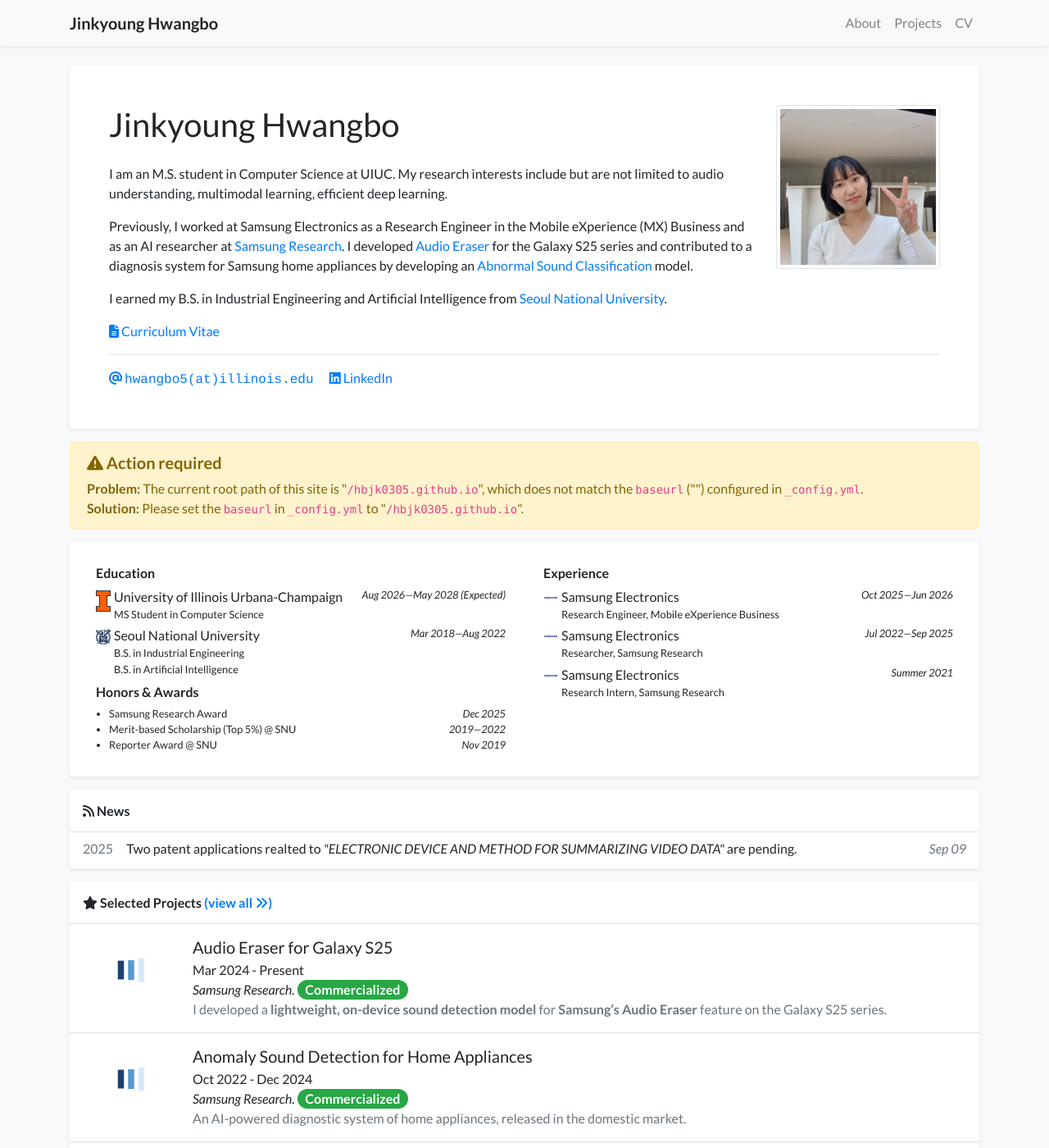
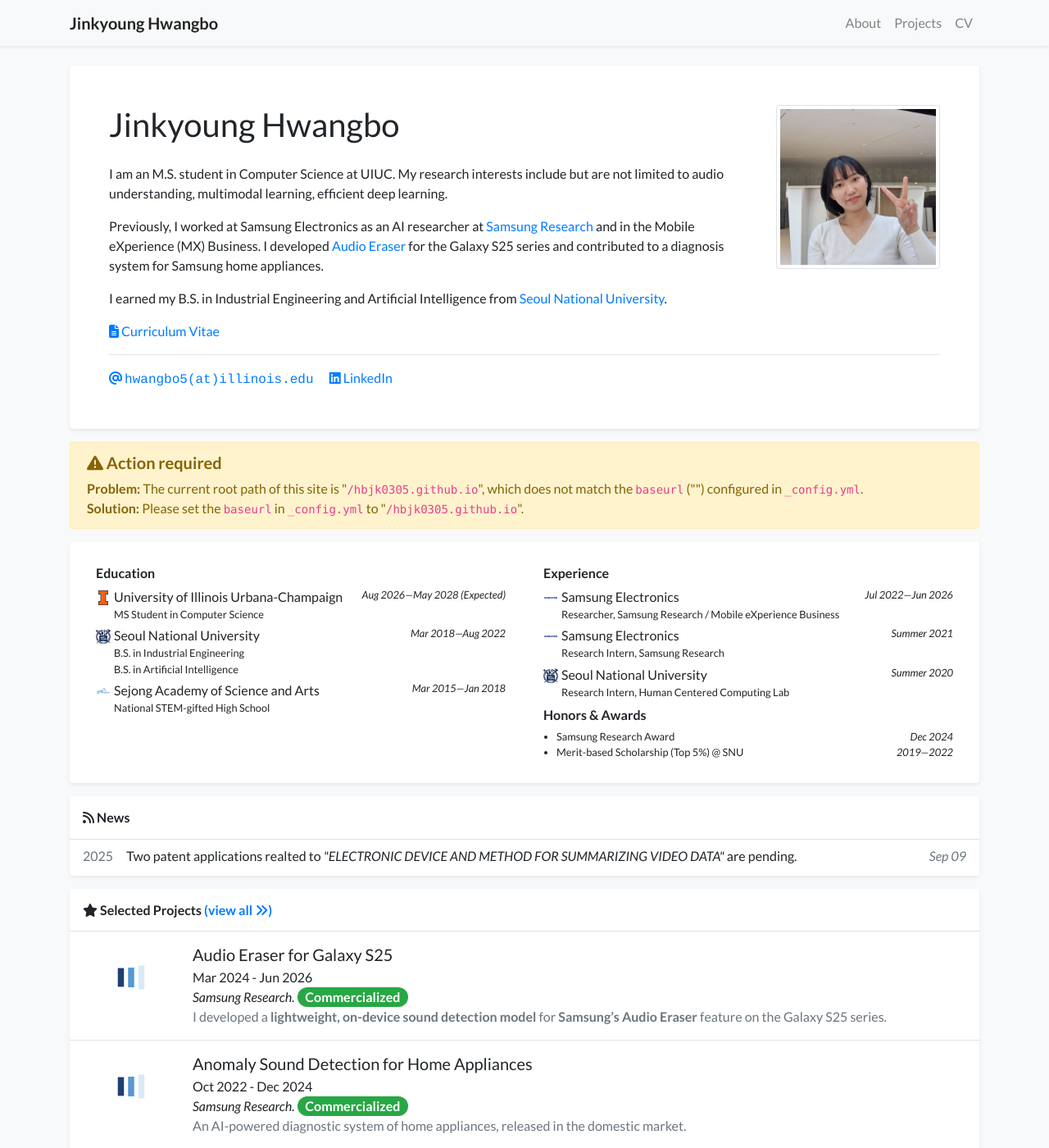
Before and after one commit to hbjk0305/hbjk0305.github.io, a Jekyll site: the page built from index.html, in a window 1280 px wide and 1400 px high. Shown: the whole window at 82% size. Built offline with Jekyll 4.4.1, drawn with Linux system fonts in a browser that asks for light colours; nearby versions of some CDN libraries; a style sheet for code colours, icons or effects is not loaded.

Commit message:
update homepage 260829

```diff
--- a/_data/profile.yml
+++ b/_data/profile.yml
@@ -25,9 +25,9 @@
     I am an M.S. student in Computer Science at UIUC. My research interests include but are not limited to audio understanding, multimodal learning, efficient deep learning.
   </p>
   <p>
-    Previously, I worked at Samsung Electronics as a Research Engineer in the Mobile eXperience (MX) Business and as an AI researcher at <a href="https://research.samsung.com/" target="_blank">Samsung Research</a>.
+    Previously, I worked at Samsung Electronics as  an AI researcher at <a href="https://research.samsung.com/" target="_blank">Samsung Research</a> and in the Mobile eXperience (MX) Business.
     I developed <a href="https://www.youtube.com/watch?v=sixEkGyg2O8" target="_blank">Audio Eraser</a> for the Galaxy S25 series
-    and contributed to a diagnosis system for Samsung home appliances by developing an <a href="https://youtu.be/opsje6mc7CM?si=cc-X_uY9Lbvhbbs9&t=729" target="_blank">Abnormal Sound Classification</a> model.
+    and contributed to a diagnosis system for Samsung home appliances.
   </p>
   <p>
     I earned my B.S. in Industrial Engineering and Artificial Intelligence from <a href="https://en.snu.ac.kr/" target="_blank">Seoul National University</a>.
@@ -49,33 +49,36 @@
     B.S. in Industrial Engineering<br>
     B.S. in Artificial Intelligence<br>
   date: Mar 2018&mdash;Aug 2022
+- name: Sejong Academy of Science and Arts
+  logo: /assets/images/badges/sasa_logo.png
+  position: >-
+    National STEM-gifted High School
+  date: Mar 2015&mdash;Jan 2018
 
 experience:
 - name: Samsung Electronics
   logo: /assets/images/badges/samsung_blue.png
   position: >-
-    Research Engineer, Mobile eXperience Business
-  date: Oct 2025&mdash;Jun 2026
-- name: Samsung Electronics
-  logo: /assets/images/badges/samsung_blue.png
-  position: >-
-    Researcher, Samsung Research
-  date: Jul 2022&mdash;Sep 2025
+    Researcher, Samsung Research / Mobile eXperience Business
+  date: Jul 2022&mdash;Jun 2026
 - name: Samsung Electronics
   logo: /assets/images/badges/samsung_blue.png
   position: >-
     Research Intern, Samsung Research
   date: Summer 2021
+- name: Seoul National University
+  logo: /assets/images/badges/snu_ui.png
+  position: >-
+    Research Intern, Human Centered Computing Lab
+  date: Summer 2020
+
 
 awards:
 - name: Samsung Research Award
   content: presented by the Director of Samsung Research
-  date: Dec 2025
+  date: Dec 2024
 - name: Merit-based Scholarship (Top 5%) @ SNU
   content: >-
     presented by the President of Seoul National University <br>
     <em>for outstanding academic performance</em>
   date: 2019&mdash;2022
-- name: Reporter Award @ SNU
-  content: presented by the President of Seoul National University
-  date: Nov 2019
--- a/_includes/widgets/experience_card.html
+++ b/_includes/widgets/experience_card.html
@@ -10,7 +10,7 @@
                             <ul class="list-unstyled mb-1">
                                 {% for item in site.data.profile.education %}
                                 <li class="media mb-1">
-                                    <img src="{{ item.logo | relative_url }}" alt="{{ item.name }}" style="width: 18px;" class="mr-1 mt-1">
+                                    <img src="{{ item.logo | relative_url }}" alt="{{ item.name }}" style="width: 18px; height: 18px; object-fit: contain;" class="mr-1 mt-1">
                                     <div class="media-body">
                                         <div class="d-flex">
                                             <div>{{ item.name }}</div>
@@ -35,7 +35,7 @@
                             <ul class="list-unstyled mb-1">
                                 {% for item in site.data.profile.experience %}
                                 <li class="media mb-1">
-                                    <img src="{{ item.logo | relative_url }}" alt="{{ item.name }}" style="width: 18px;" class="mr-1 mt-1">
+                                    <img src="{{ item.logo | relative_url }}" alt="{{ item.name }}" style="width: 18px; height: 18px; object-fit: contain;" class="mr-1 mt-1">
                                     <div class="media-body">
                                         <div class="d-flex">
                                             <div>{{ item.name }}</div>
--- a/_projects/2024/2024-audio-eraser.md
+++ b/_projects/2024/2024-audio-eraser.md
@@ -2,7 +2,7 @@
 layout:         project_detail
 title:          "Audio Eraser for Galaxy S25"
 start_date:     Mar 2024
-end_date:       Present
+end_date:       Jun 2026
 selected:       true
 pub:            "Samsung Research."
 # pub_pre:        "Submitted to "
@@ -17,10 +17,10 @@
 
 
 <div style="margin:1em 0; text-align:center;">
-  <iframe width="560" height="315" src="https://www.youtube.com/embed/HinL5jCy_oI?start=2907" title="YouTube video player" frameborder="0" allowfullscreen></iframe>
+  <iframe width="560" height="315" src="https://www.youtube.com/embed/sixEkGyg2O8" title="YouTube video player" frameborder="0" allowfullscreen></iframe>
   <p style="color:#555; font-size:0.95em; margin-top:0.5em;">
-    Official replay video of the Galaxy S25 Unpacked event, introducing the<br>
-    Audio Eraser as a key AI feature of the Galaxy S25.
+    Official Samsung video demonstrating the Audio Eraser feature<br>
+    on the Galaxy S25 series.
   </p>
 </div>
 
```
Also changed, not shown: assets/images/badges/sasa_logo.png (added).
